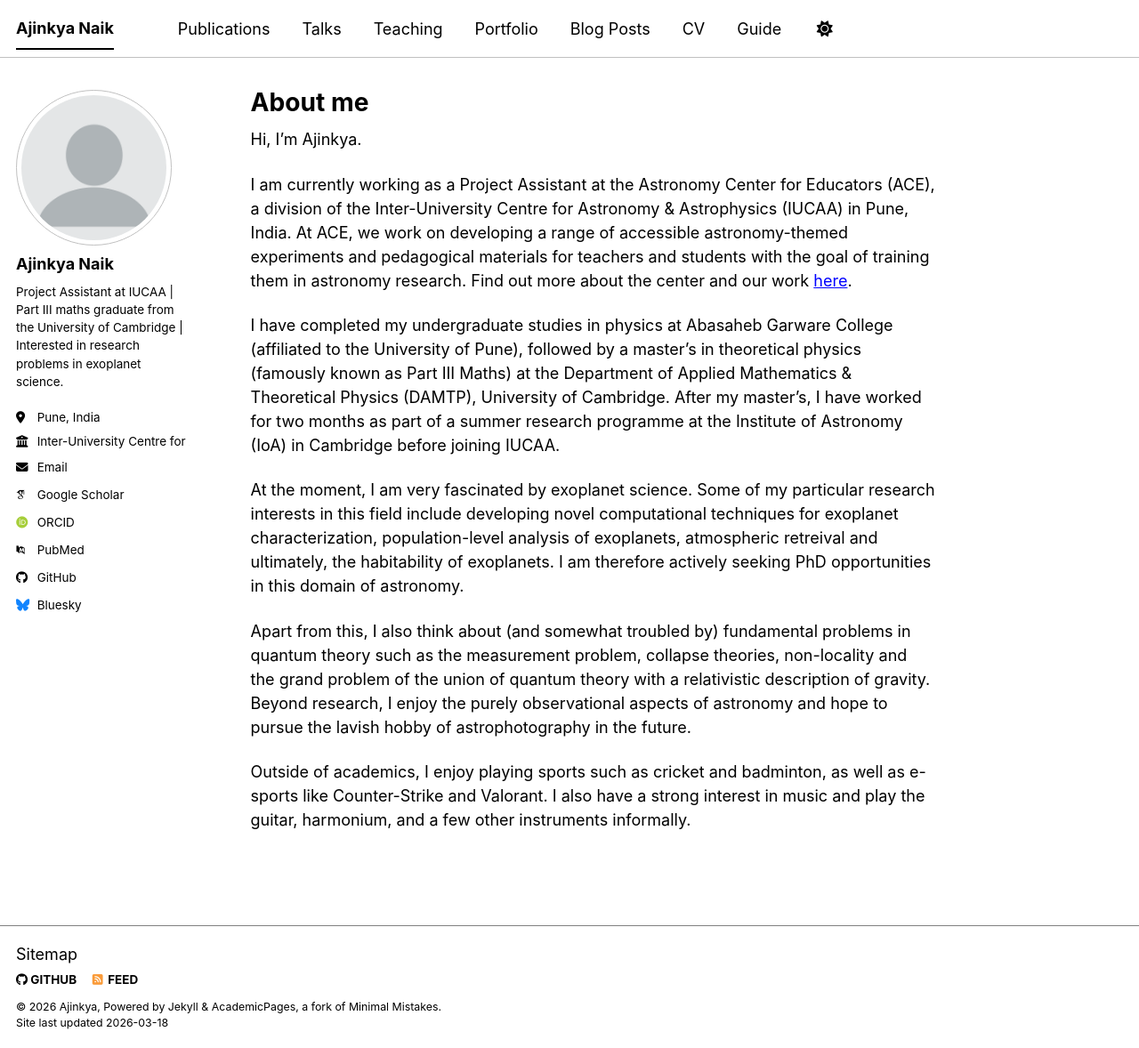
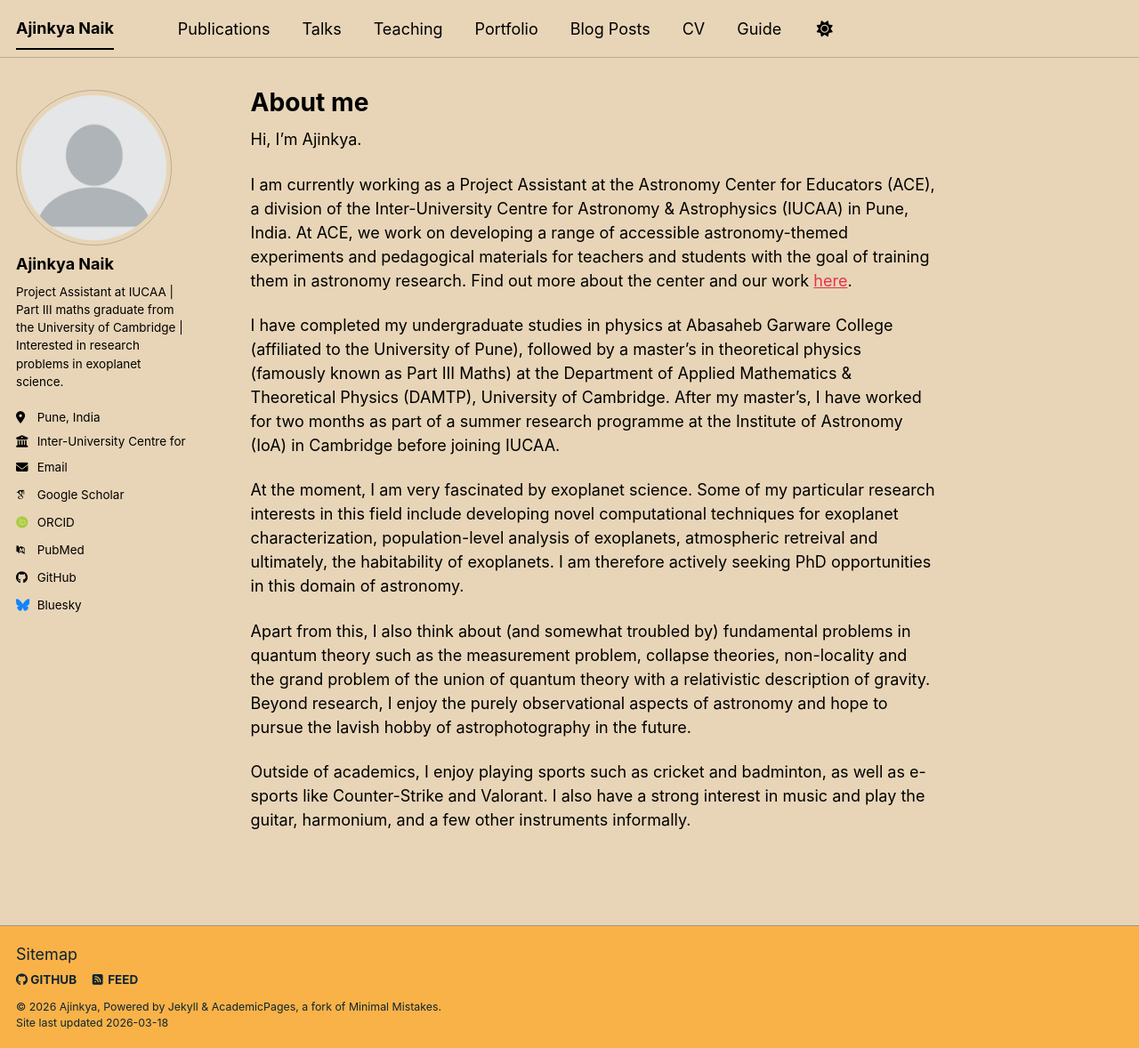
Before and after one commit to najinkya1313/najinkya1313.github.io, a Jekyll site: the page built from _pages/about.md, in a window 1280 px wide and 1178 px high. Shown: the whole window at 89% size. Built offline with Jekyll 4.4.1, drawn with Linux system fonts in a browser that asks for light colours; some web fonts are replaced; a script bundle is joined from its source files by our own code; library files that are not in the unit come from our copies.

Commit message:
Change site theme from 'contrast' to 'sunrise'

```diff
--- a/_config.yml
+++ b/_config.yml
@@ -8,7 +8,7 @@
 
 # Basic Site Settings
 locale                   : "en-IN"
-site_theme               : "contrast" # The available themes options are "default", "air", "sunrise", "mint", "dirt" and "contrast"
+site_theme               : "sunrise" # The available themes options are "default", "air", "sunrise", "mint", "dirt" and "contrast"
 title                    : "Ajinkya Naik"
 title_separator          : "-"
 name                     : &name "Ajinkya"
@@ -28,7 +28,8 @@
   pronouns         : # example: "he/him"
   bio              : "Project Assistant at IUCAA | Part III maths graduate from the University of Cambridge | Interested in research problems in exoplanet science."
   location         : "Pune, India"
-  employer         : "Inter-University Centre for Astronomy & Astrophysics (IUCAA)"
+  employer         : "Inter-University Centre for
+                    Astronomy & Astrophysics (IUCAA)"
   uri              : # URL
   email            : "najinkya1313@gmail.com"
 
```
